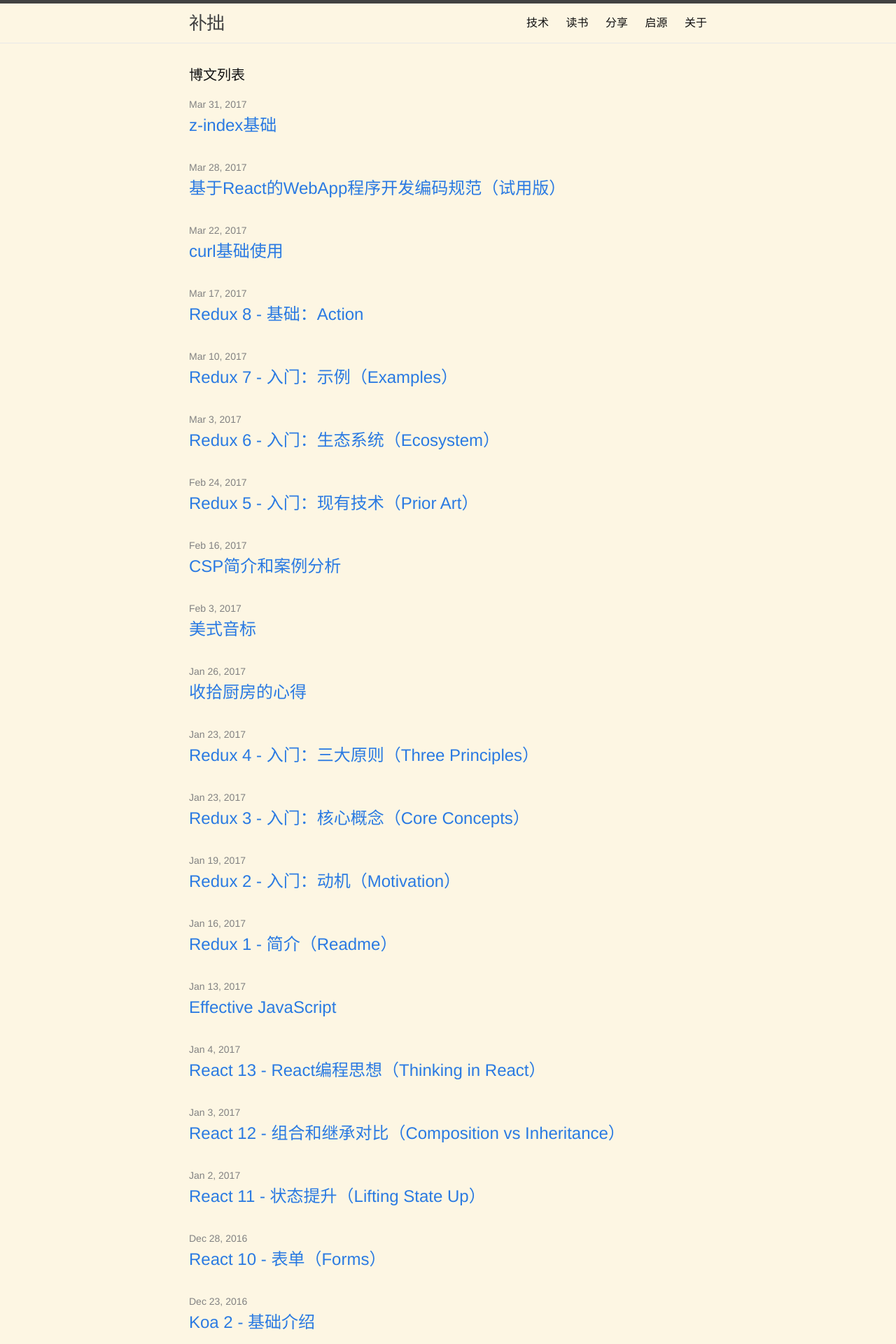
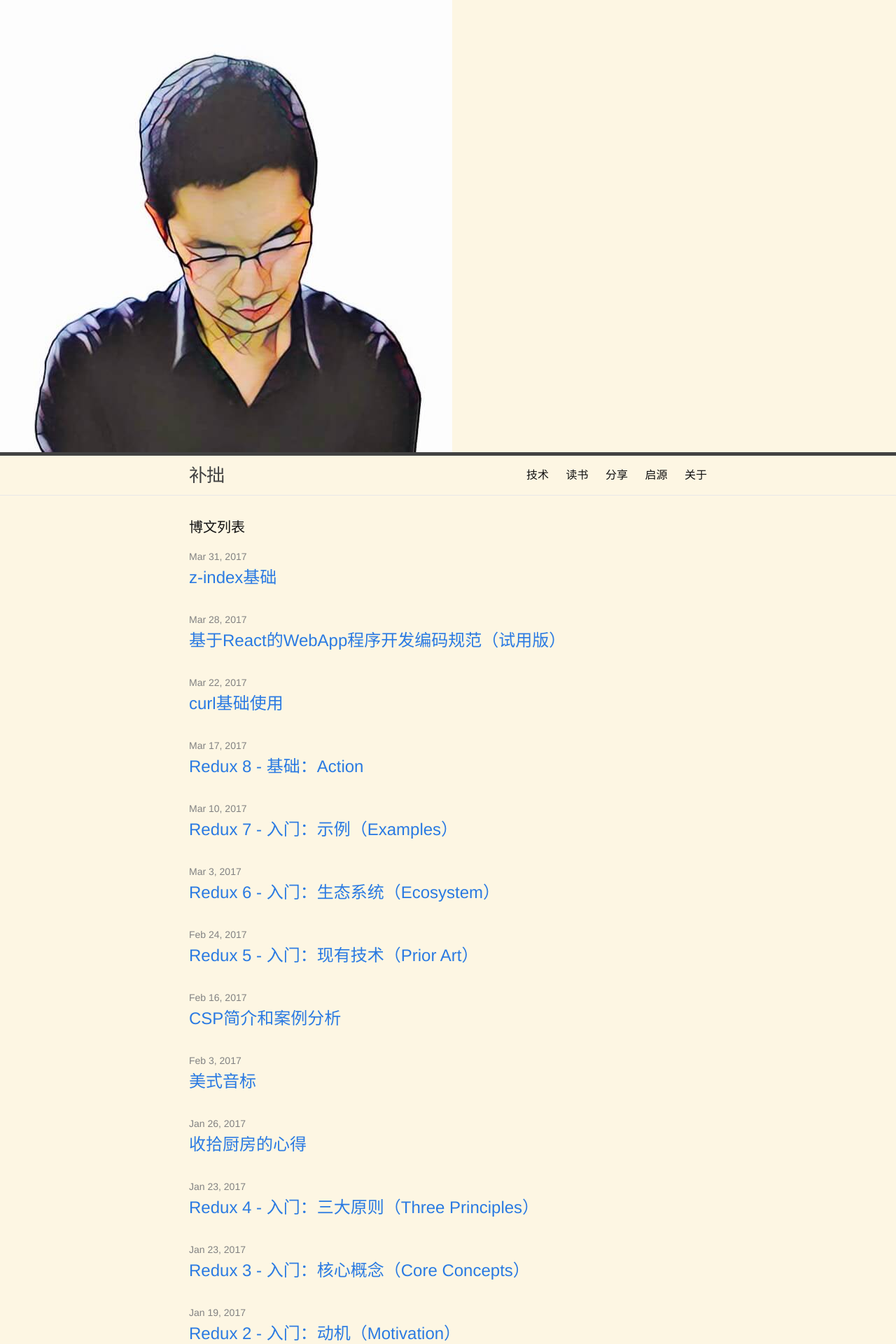
Before and after one commit to testudy/testudy.github.io, a Jekyll site: the page built from index.html, in a window 1280 px wide. Shown: the top 1920 px of the page at 70% size. Built offline with Jekyll 4.4.1, drawn with Linux system fonts in a browser that asks for light colours; comment, search, counter and statistics services are not loaded.

Commit message:
修改分享图像

```diff
--- a/_layouts/default.html
+++ b/_layouts/default.html
@@ -4,7 +4,7 @@
   {% include head.html %}
 
   <body>
-    <div style="display: none;"><img src="/assets/favicon/favicon.jpeg" /></div>
+    <div style="position: relative; z-index: -1;"><img src="/assets/favicon/favicon.jpeg" /></div>
 
     {% include header.html %}
 
```
